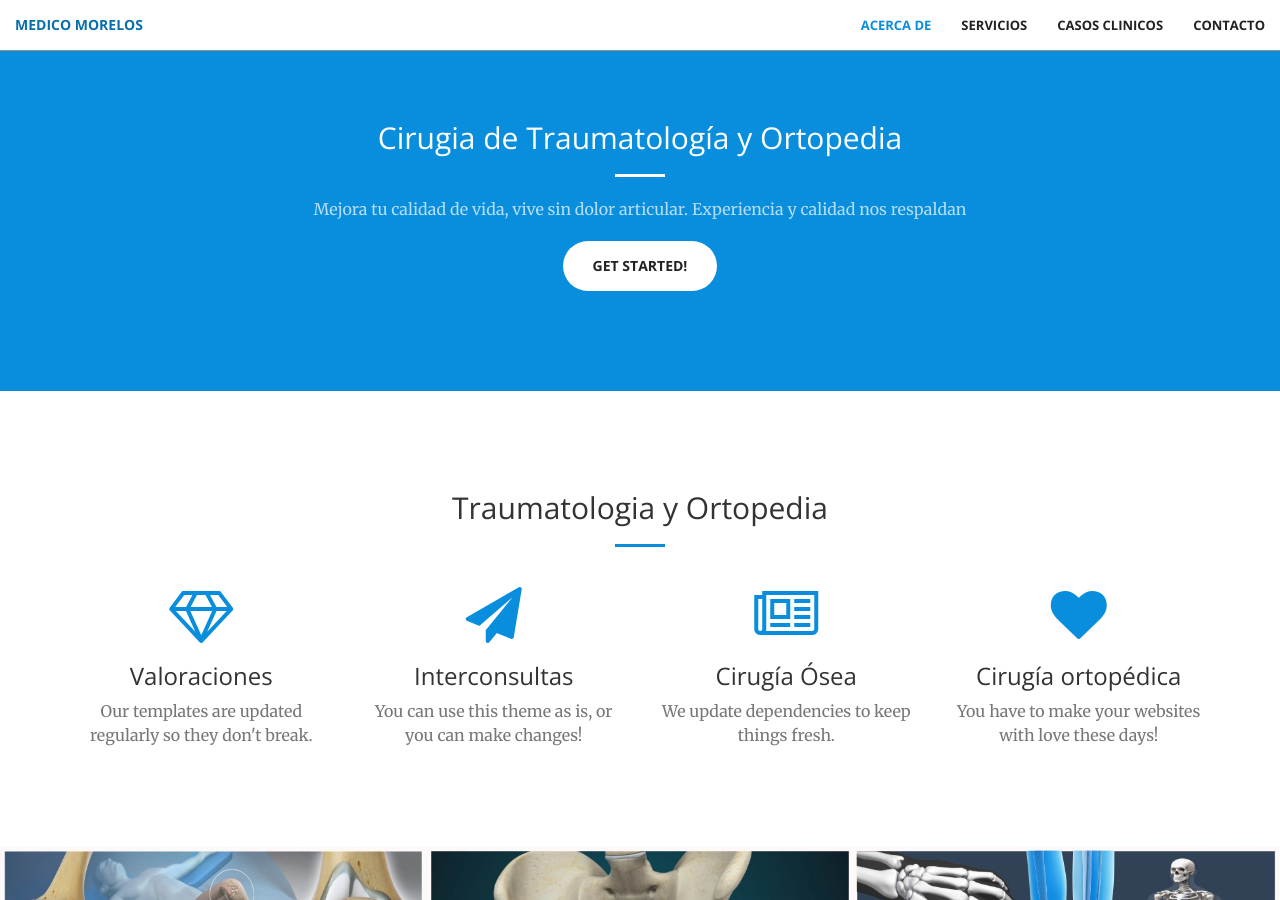
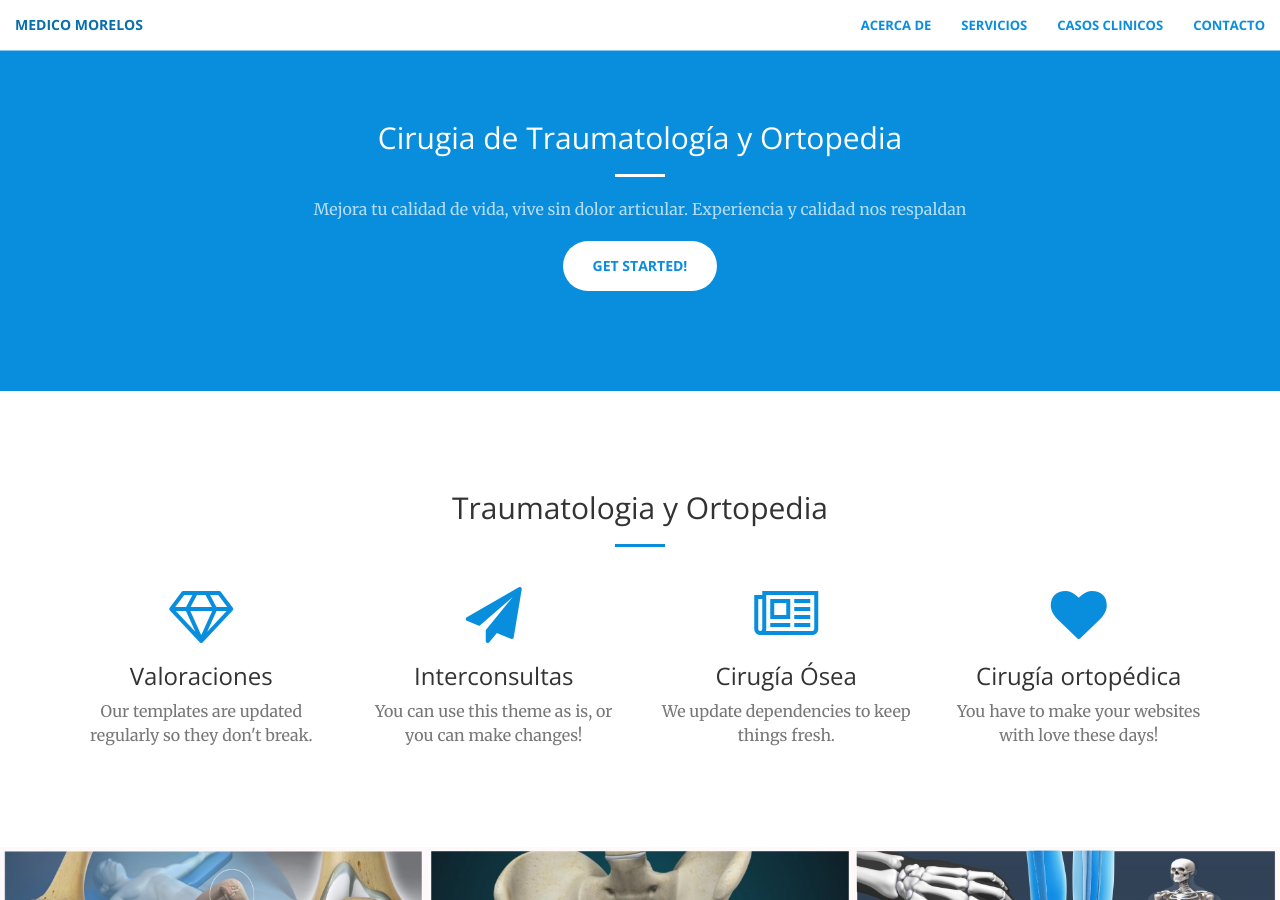
Before and after one commit to MedicoMorales/MedicoMorelos, a Jekyll site: the page built from index.html, in a window 1280 px wide and 900 px high, scrolled down 879 px. Built offline with Jekyll 4.4.1, drawn with Linux system fonts in a browser that asks for light colours.

Commit message:
Update main.scss

```diff
--- a/css/main.scss
+++ b/css/main.scss
@@ -35,7 +35,7 @@
 
 // variables.less
 $theme-primary: #098edd;
-$theme-dark: #222;
+$theme-dark: #098edd;//#222;
 
 // Import partials from `sass_dir` (defaults to `_sass`)
 @import
```
